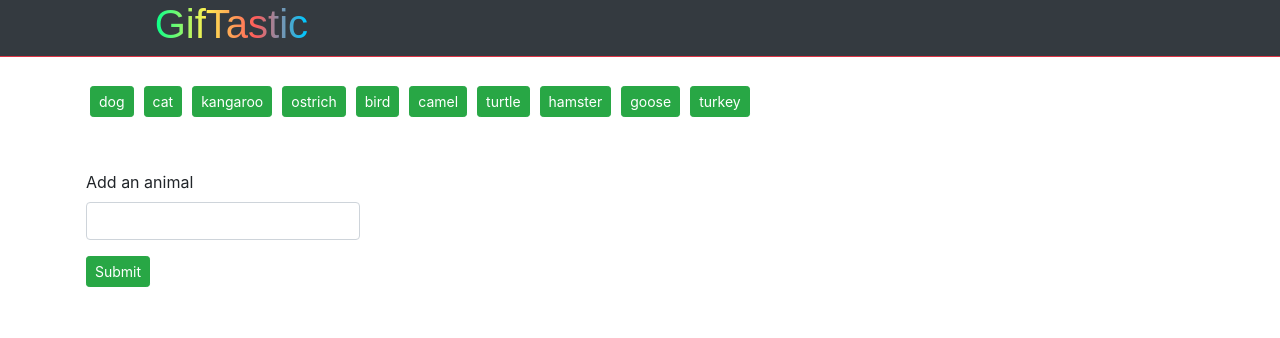
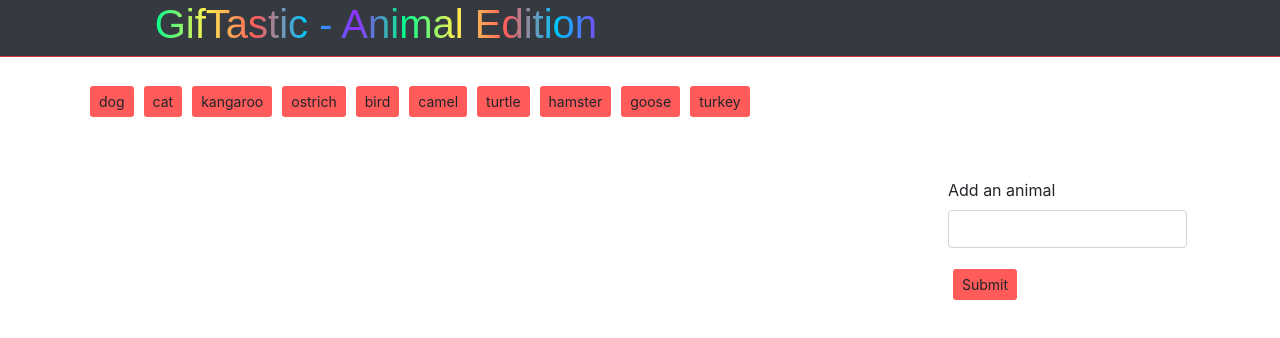
Before and after one commit to danhauen/.github.io, a plain HTML site: page Projects/GifTastic/index.html in a window 1280 px wide. Drawn offline with nearby package versions, Linux system fonts and the light colour scheme.

Commit message:
update css

```diff
--- a/Projects/GifTastic/assets/css/style.css
+++ b/Projects/GifTastic/assets/css/style.css
@@ -1,6 +1,19 @@
-button {
+
+
+.animal-btn , .new-btn {
     margin: 5px !important;
+    background-color: rgb(255, 91, 90) !important;
 
+
+}
+
+.form {
+    border:  rgb(0, 199, 255) !important;
+}
+
+.giphy {
+    border: rgb(0, 199, 255) !important;
+    border-width: thick;
 }
 
 .rainbow {
--- a/Projects/GifTastic/assets/javascript/app.js
+++ b/Projects/GifTastic/assets/javascript/app.js
@@ -15,7 +15,7 @@ $(document).ready(function () {
             // clears input box
             $("#animal-input").val("");
             // adds class
-            animalBtn.addClass("btn new-btn btn-success btn-sm");
+            animalBtn.addClass("btn new-btn btn-sm");
             // adds data attribute and places in the array
             animalBtn.attr("data-animal", animals[i]);
             // provides text to the button
--- a/Projects/GifTastic/index.html
+++ b/Projects/GifTastic/index.html
@@ -18,7 +18,7 @@
 <div class = "container-fluid bg-dark border-bottom border-danger">
     <div class="row header-row">
         <div class="col-10 mx-auto pl-5">
-            <h1 class="header rainbow">GifTastic</h1>
+            <h1 class="header rainbow">GifTastic - Animal Edition</h1>
             </span>
         </div>
     </div>
@@ -37,14 +37,14 @@
         <!--Area where gifs are placed when generated-->
         <div class ="flex-container col-9" id="gifs-view"></div>
         <!--input new animal-->
-        <div class = "col-3-lg pl-3">
-            <form>
+        <div class = "col-3">
+            <form class = "form p-2">
                 <div class="form-group animal-form">
                 <label for="animal-input">Add an animal</label>
                 <input type="text" class="form-control" id="animal-input">
                 </div>
                 <!--submit btn for adding a new button-->
-                <input class="btn animal-btn btn-success btn-sm" type="submit" value="Submit" id="add-animal">
+                <input class="btn animal-btn btn-sm" type="submit" value="Submit" id="add-animal">
             </form>
         </div>
     </div>
```
